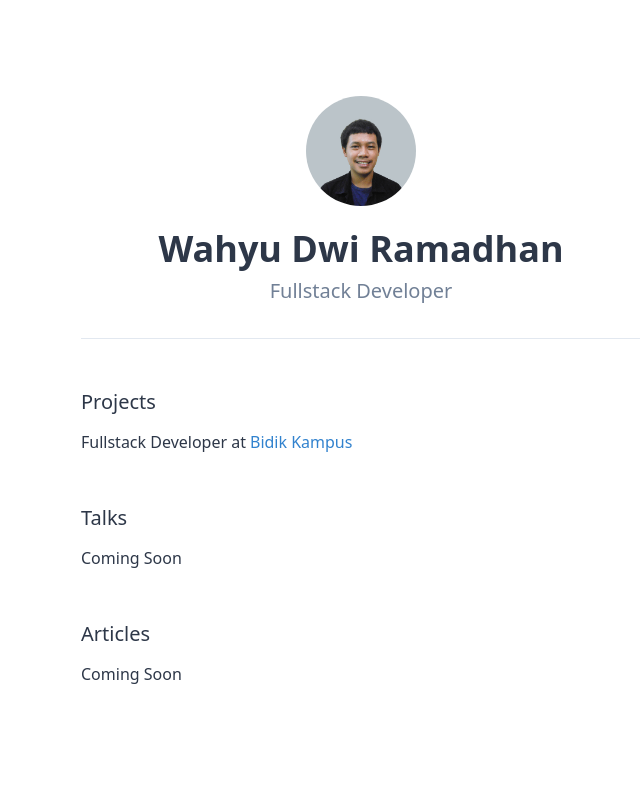
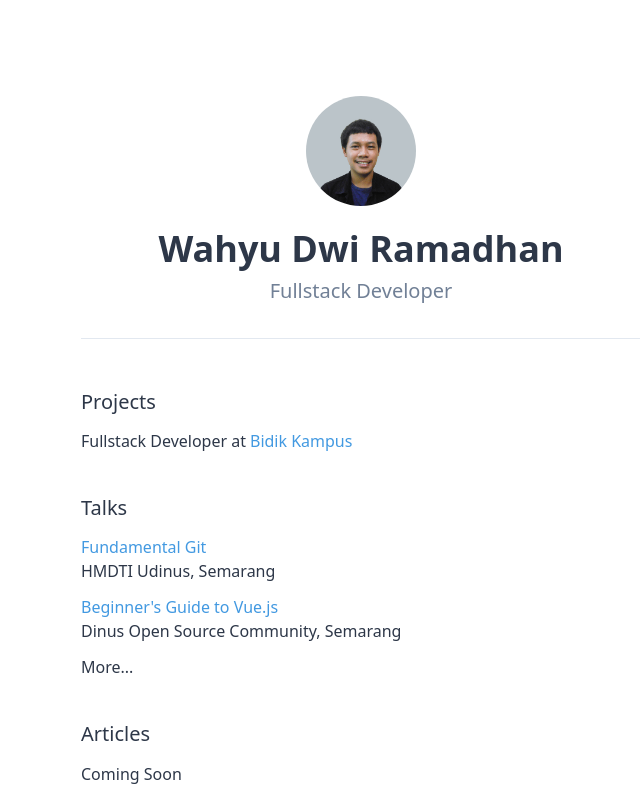
Before and after one commit to wdwiramadhan/wdwiramadhan, a Next.js app: page / in a window 1280 px wide. Shown: the top 800 px of the page, without its empty margins (279-919 px from the left). Built offline with nearby package versions, Linux system fonts and the light colour scheme.

Commit message:
Update section talks to show list new talks

```diff
--- a/pages/index.tsx
+++ b/pages/index.tsx
@@ -1,8 +1,13 @@
 import Container from "../components/container";
 import Layout from "../components/layout";
 import Head from "next/head";
+import Link from "next/link";
+import { getAllTalks } from "../lib/talks";
 
 export default function Index() {
+  const talks = getAllTalks()
+    .reverse()
+    .slice(0, 3);
   return (
     <>
       <Layout>
@@ -27,13 +32,13 @@ export default function Index() {
             <hr className="mt-8" />
           </section>
           <section className="flex flex-col px-5 sm:px-2 mx-auto max-w-xl mt-10 sm:mt-12">
-            <p className="text-xl text-gray-800">Projects</p>
-            <p className="text-gray-800 leading-relaxed mt-3">
+            <h1 className="text-xl text-gray-800">Projects</h1>
+            <div className="text-gray-800 text-base mt-3">
               Fullstack Developer at
               <span>
                 <a
                   href="https://bidikkampus.com/"
-                  className="ml-1 text-blue-600 hover:underline"
+                  className="ml-1 text-blue-500 hover:text-blue-700"
                   target="_blank"
                   rel="noreferrer"
                   aria-label="next link"
@@ -41,19 +46,39 @@ export default function Index() {
                   Bidik Kampus
                 </a>
               </span>
-            </p>
+            </div>
           </section>
-          <section className="flex flex-col px-5 sm:px-2 mx-auto max-w-xl mt-10 sm:mt-12">
-            <p className="text-xl text-gray-800">Talks</p>
-            <p className="text-gray-800 leading-relaxed mt-3">
-             Coming Soon
-            </p>
+          <section className="flex flex-col px-5 sm:px-2 mx-auto max-w-xl mt-8 sm:mt-10">
+            <h1 className="text-xl text-gray-800">Talks</h1>
+            {talks.map((talk) => (
+              <ul key={talk.id} className="mt-3">
+                <li>
+                  <a
+                    href={talk.slides}
+                    className="text-blue-500 hover:text-blue-700 text-base"
+                    target="_blank"
+                    rel="noreferrer"
+                    aria-label="next link"
+                  >
+                    {talk.title}
+                  </a>
+                </li>
+                <li className="text-gray-800 text-base">
+                  {talk.organizer + ", " + talk.city}
+                </li>
+              </ul>
+            ))}
+            <div className="flex-auto mt-3">
+              <Link as="/talks" href="/talks">
+                <a className="text-gray-800 hover:text-blue-500 text-base">
+                  <span>More...</span>
+                </a>
+              </Link>
+            </div>
           </section>
-          <section className="flex flex-col px-5 sm:px-2 mx-auto max-w-xl mt-10 sm:mt-12">
-            <p className="text-xl text-gray-800">Articles</p>
-            <p className="text-gray-800 leading-relaxed mt-3">
-             Coming Soon
-            </p>
+          <section className="flex flex-col px-5 sm:px-2 mx-auto max-w-xl mt-8 sm:mt-10">
+            <h1 className="text-xl text-gray-800">Articles</h1>
+            <p className="text-gray-800 leading-relaxed mt-3">Coming Soon</p>
           </section>
         </Container>
       </Layout>
```
